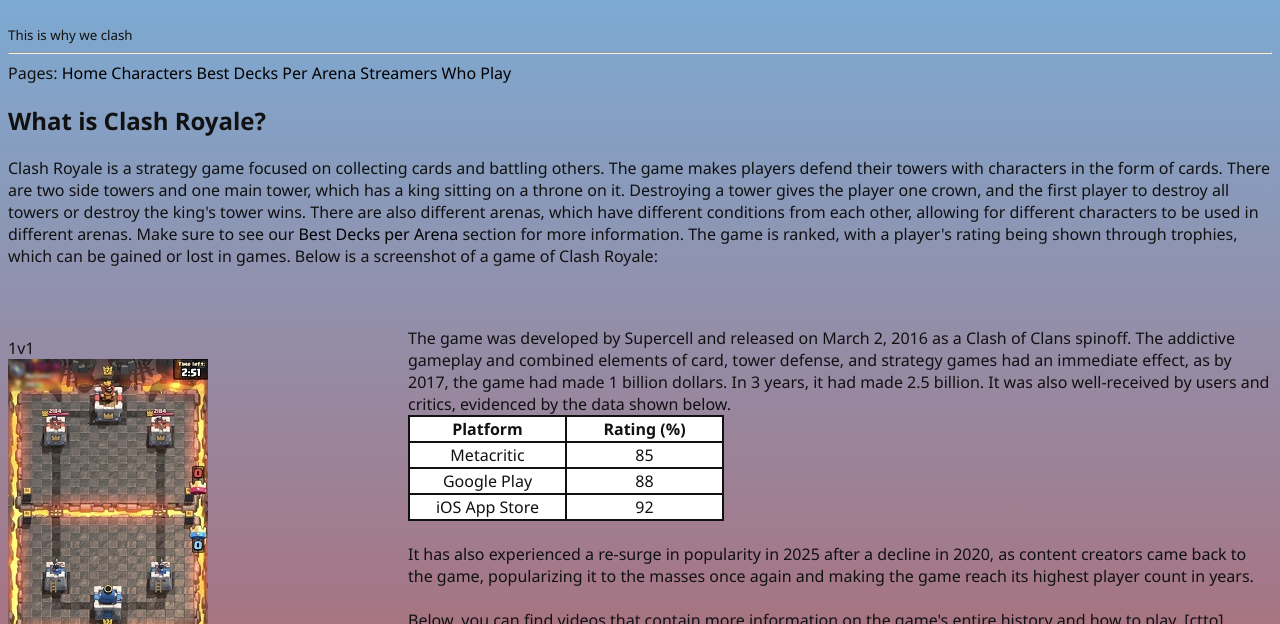
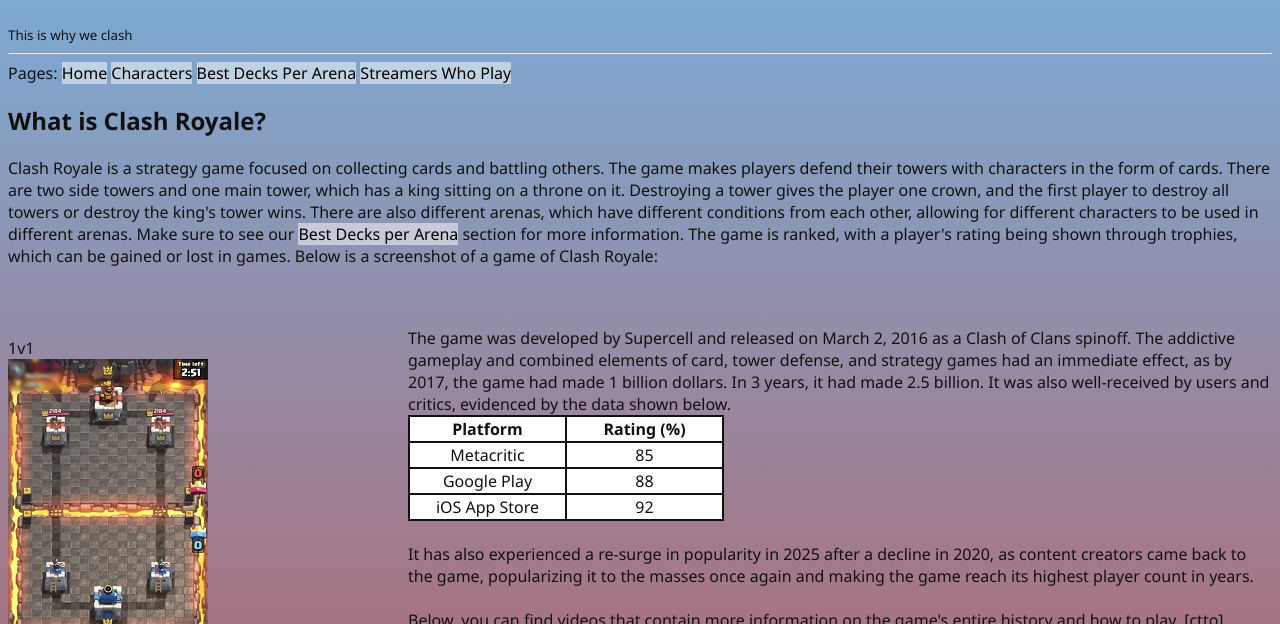
Before and after one commit to timg-a/CS3_2ndQtrPortfolio_Cs12GALEOS, a plain HTML site: page public/2Q1GCsGALEOS.html in a window 1280 px wide. Shown: the part 176-800 px from the top of the page. Drawn offline with Linux system fonts and the light colour scheme.

Commit message:
Update 2Q1GCsGALEOS.html

```diff
--- a/public/2Q1GCsGALEOS.html
+++ b/public/2Q1GCsGALEOS.html
@@ -23,11 +23,13 @@
 
     a {
         color: #000;
+        background-color: rgba(255,255,255,0.5);
         text-decoration: none;
     }
 
     a:hover {
         text-decoration: underline;
+        background-color: #fff;
     }
 
     @keyframes scaleup {
```
